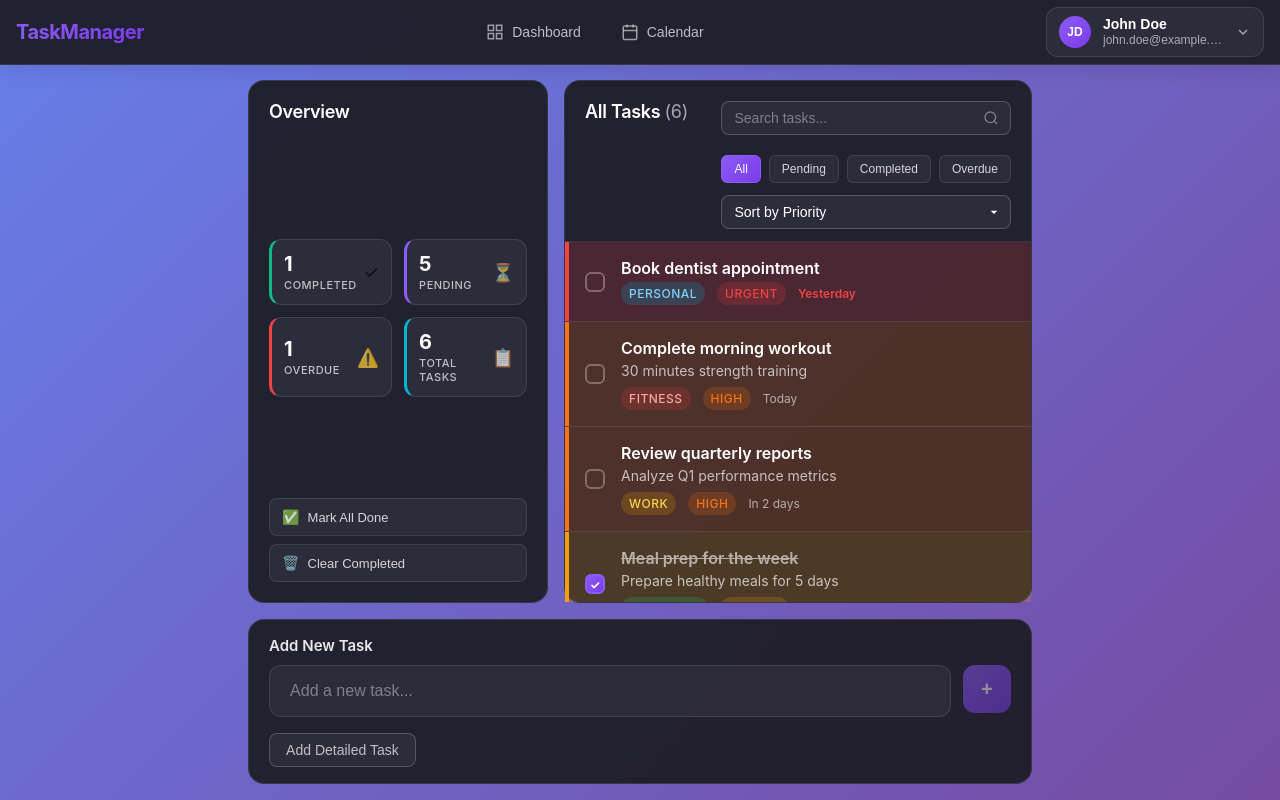
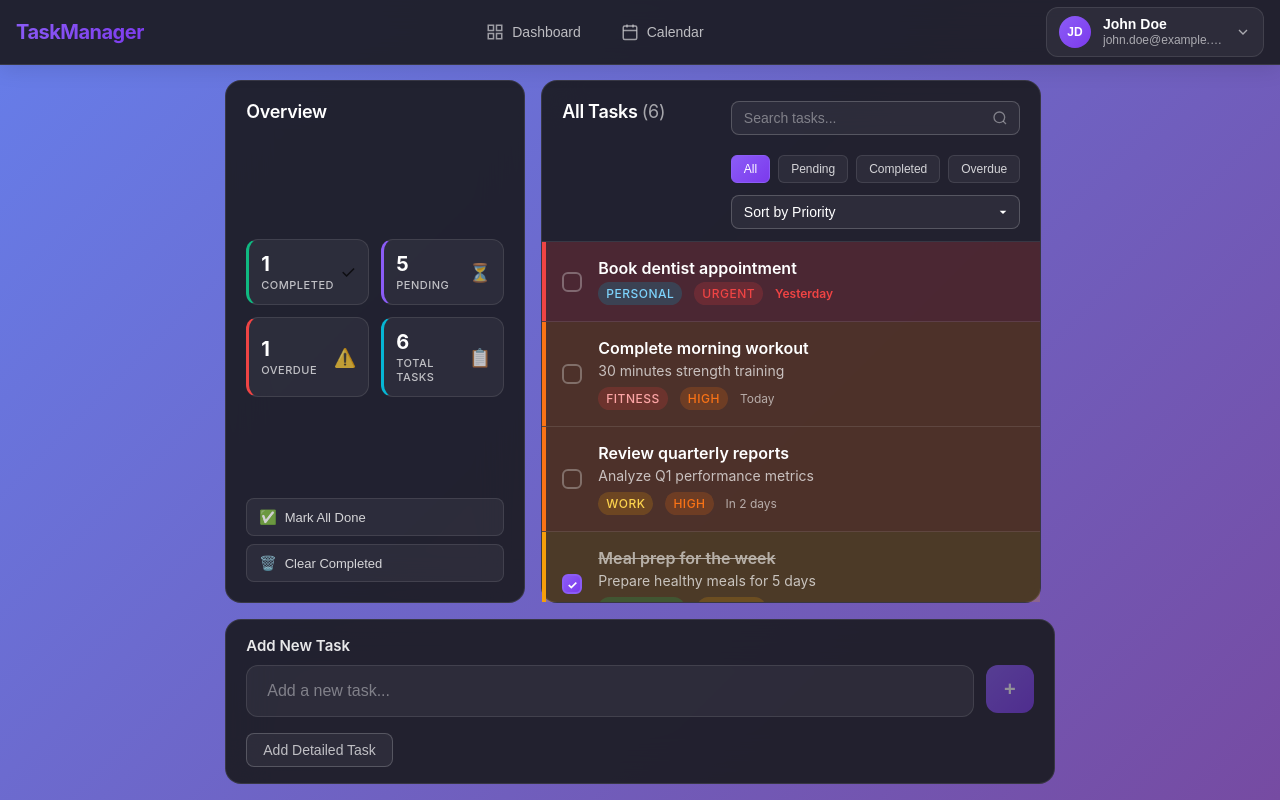
Before and after one commit to romtaugranot/llm-task-manager, an Angular app: page /dashboard in a window 1280 px wide. Built offline with nearby package versions, Linux system fonts and the light colour scheme.

Commit message:
fix: width of tasks card

```diff
--- a/src/app/components/dashboard/tasks/tasks.component.scss
+++ b/src/app/components/dashboard/tasks/tasks.component.scss
@@ -7,6 +7,9 @@
     display: flex;
     flex-direction: column;
     min-height: 0;
+    width: 500px;
+    min-width: 500px;
+    max-width: 500px;
     height: 100%; /* Take full height of container */
 }
 
```
